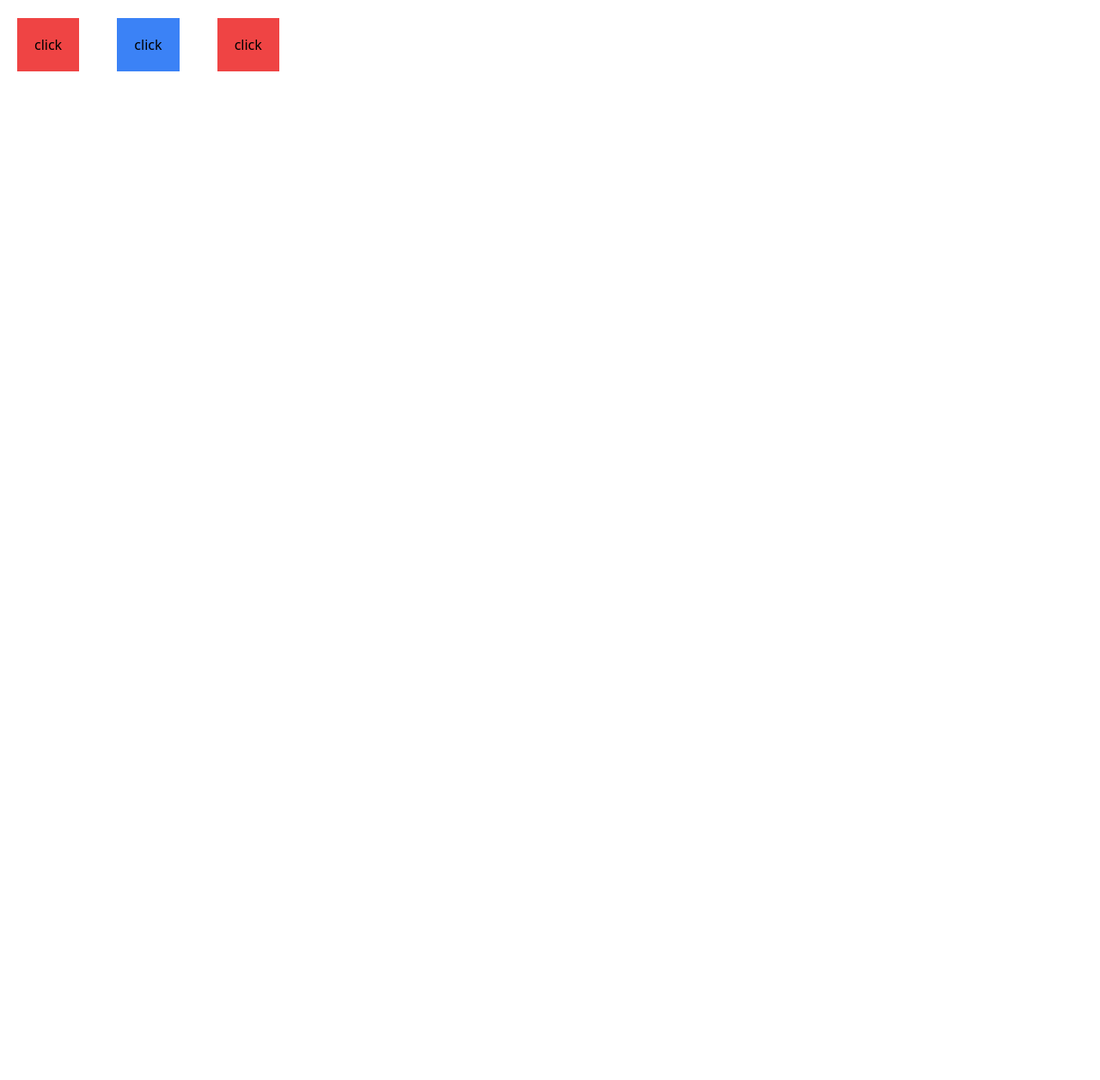
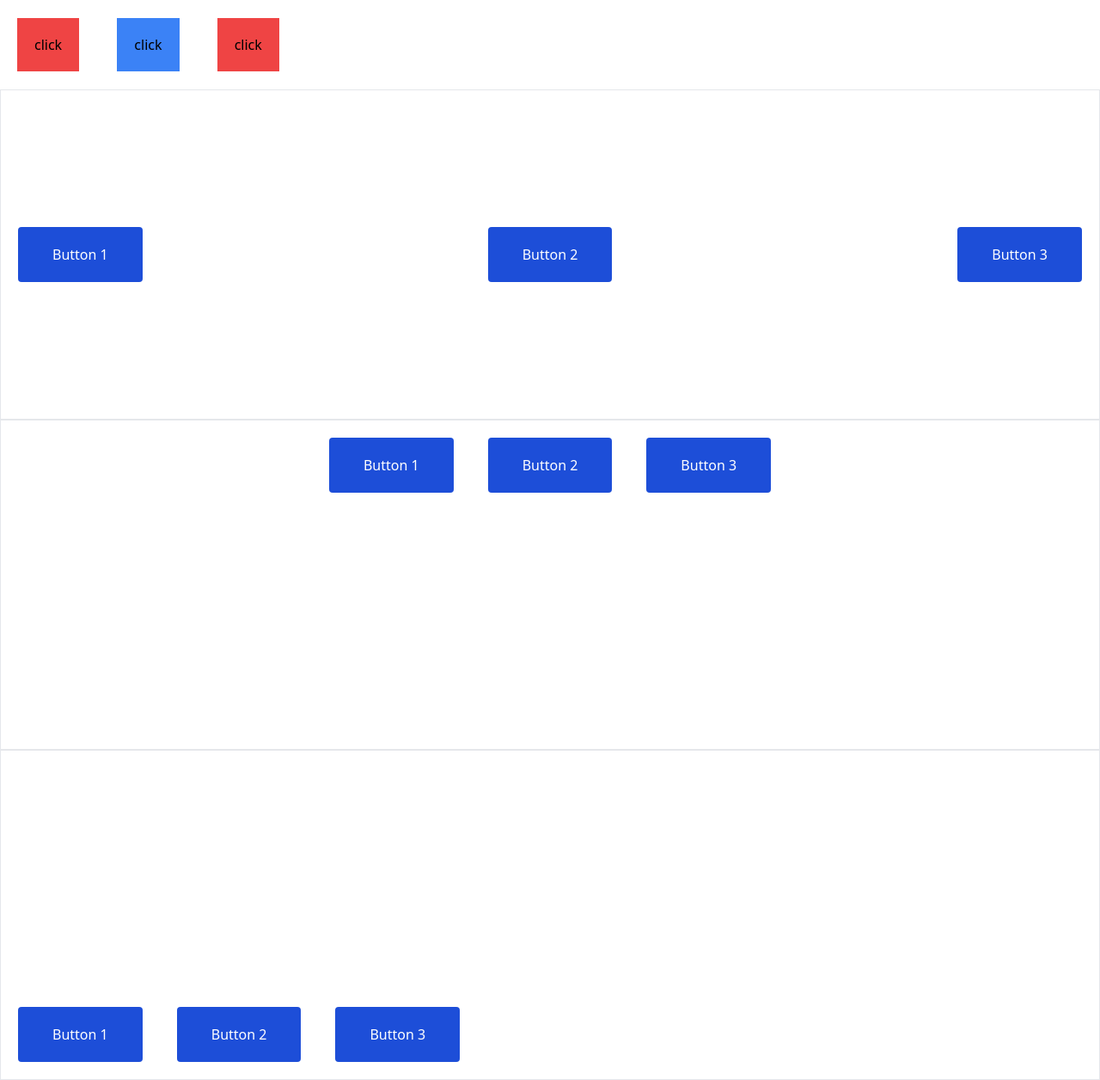
Before and after one commit to shefat26/tailwind-practice, a website: page tailwindrevised/index.html in a window 1280 px wide. Shown: the whole page at 86% size. Before the commit the page ends 800 px from the top, so only its background shows below. Drawn offline with nearby package versions, Linux system fonts and the light colour scheme.

Commit message:
tailwind installed and practiced

```diff
--- a/package.json
+++ b/package.json
@@ -9,6 +9,6 @@
   "author": "",
   "license": "ISC",
   "devDependencies": {
-    "tailwindcss": "^3.3.6"
+    "tailwindcss": "^3.4.3"
   }
 }
--- a/tailwindrevised/index.html
+++ b/tailwindrevised/index.html
@@ -9,9 +9,31 @@
 <body>
 
     <div class=" my-10">
+
         <buttton  class="bg-red-500 m-5 p-5" >click</buttton>
         <buttton  class="bg-blue-500 m-5 p-5" >click</buttton>
         <buttton  class="bg-red-500 m-5 p-5" >click</buttton>
+
     </div>
+
+
+        <div>
+            <div class="flex justify-between h-96 items-center border">
+                <button class="bg-blue-700 px-10 py-5 m-5 text-white rounded">Button 1</button>
+                <button class="bg-blue-700 px-10 py-5 m-5 text-white rounded">Button 2</button>
+                <button class="bg-blue-700 px-10 py-5 m-5 text-white rounded">Button 3</button>
+            </div>
+            <div class="flex justify-center h-96 items-start border">
+                <button class="bg-blue-700 px-10 py-5 m-5 text-white rounded">Button 1</button>
+                <button class="bg-blue-700 px-10 py-5 m-5 text-white rounded">Button 2</button>
+                <button class="bg-blue-700 px-10 py-5 m-5 text-white rounded">Button 3</button>
+            </div>
+            <div class="flex justify-start  h-96 items-end border">
+                <button class="bg-blue-700 px-10 py-5 m-5 text-white rounded">Button 1</button>
+                <button class="bg-blue-700 px-10 py-5 m-5 text-white rounded">Button 2</button>
+                <button class="bg-blue-700 px-10 py-5 m-5 text-white rounded">Button 3</button>
+            </div>
+        </div>
+
 </body>
 </html>
```
Also changed, not shown: tailwind.config.js (added, +8 -0 lines), tailwindrevised/tailwind.config (1).js (added, +8 -0 lines), 1 other file.
